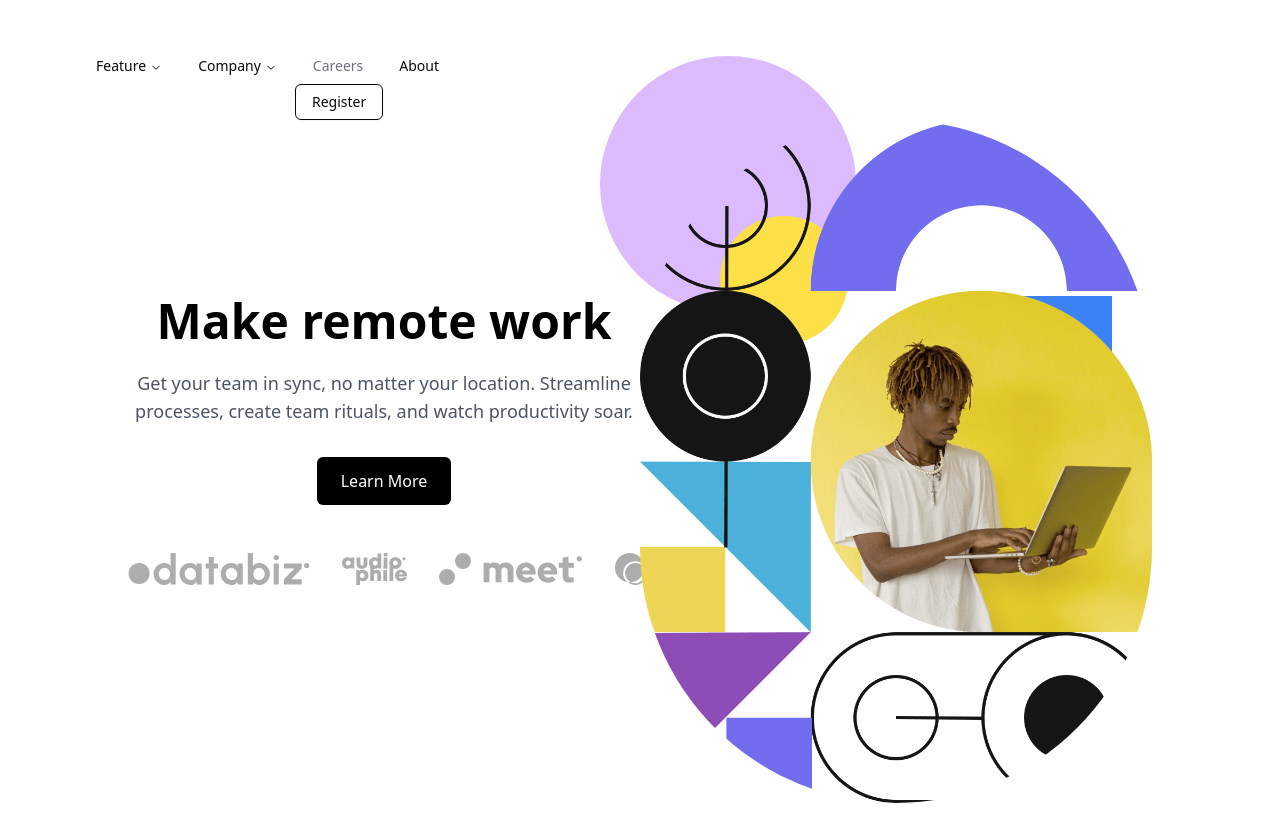
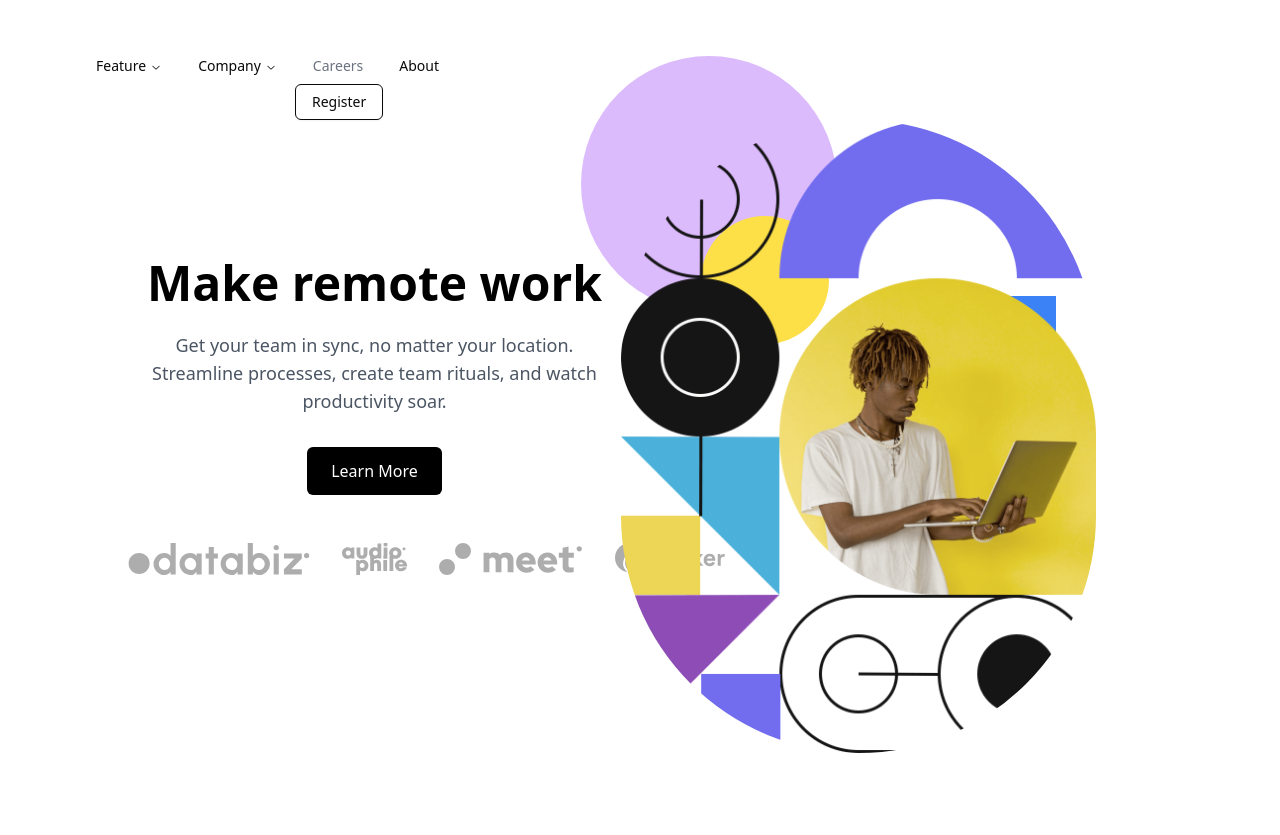
Before and after one commit to LeGabriel254/podia, a React (Vite) app in the folder drop-down-navigation-app/: page / in a window 1280 px wide. After the commit the page ends 800 px from the top, so only its background shows below. Built offline with nearby package versions, Linux system fonts and the light colour scheme.

Commit message:
Modified

```diff
--- a/drop-down-navigation-app/src/components/Main.tsx
+++ b/drop-down-navigation-app/src/components/Main.tsx
@@ -33,12 +33,11 @@ function main (){
 
 
         {/* Right Side - Image and Background Shapes */}
-        <div className=" relative  mt-12 lg:mt-10 l-20 object-contain">
+        <div className=" relative  mt-12 lg:mt-10 l-20 object-contain mr-14 place-self-end">
           {/* {/* Abstract shapes */}
           <div className="absolute -top-16 -left-10 w-64 h-64 bg-purple-500 rounded-full opacity-40"></div>
           <div className="absolute top-24 left-20 w-32 h-32 bg-yellow-300 rounded-full"></div>
           <div className="absolute top-44 right-10 w-40 h-40 bg-blue-500"></div>
-
           {/* Image */}
           <img
             src={desktop}
```
